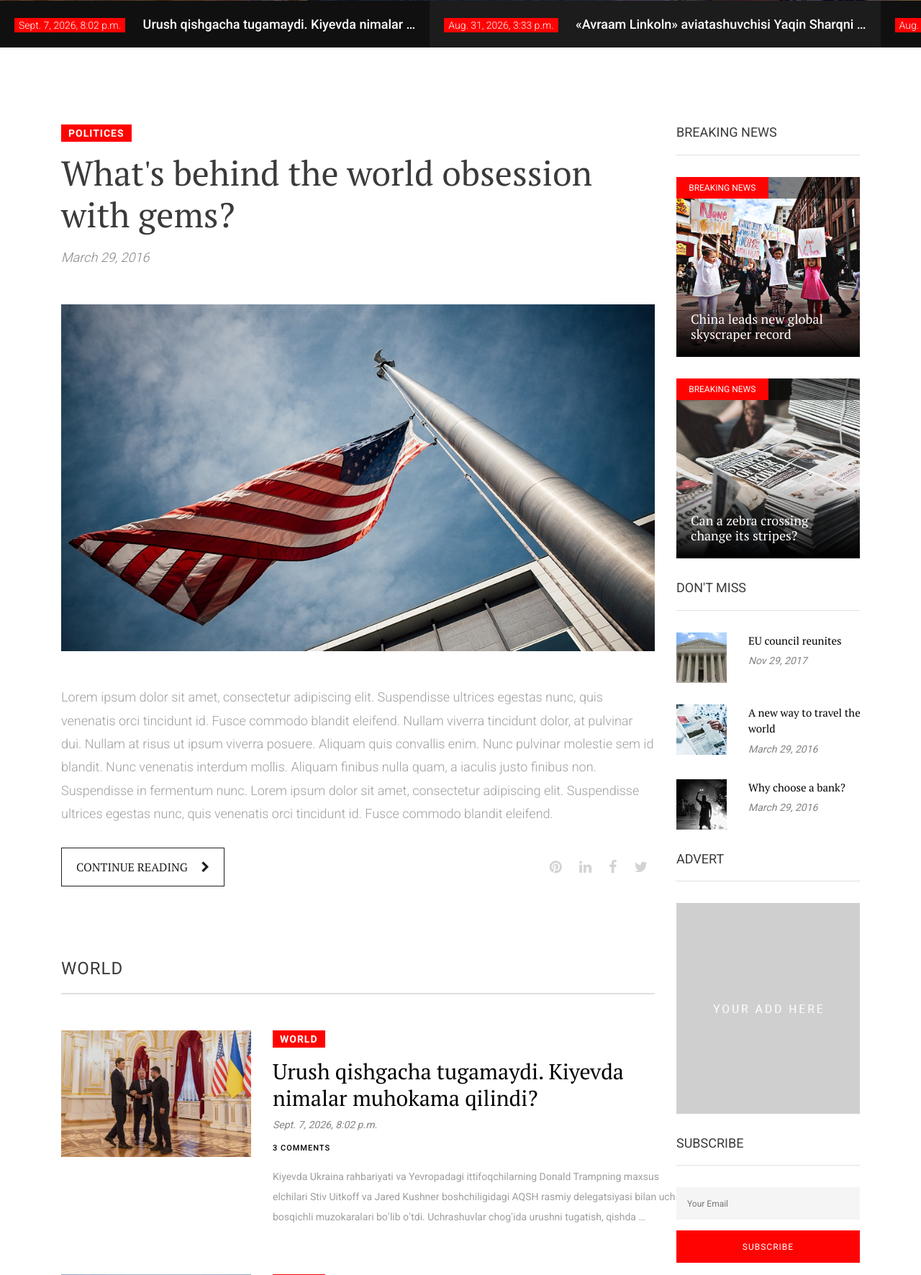
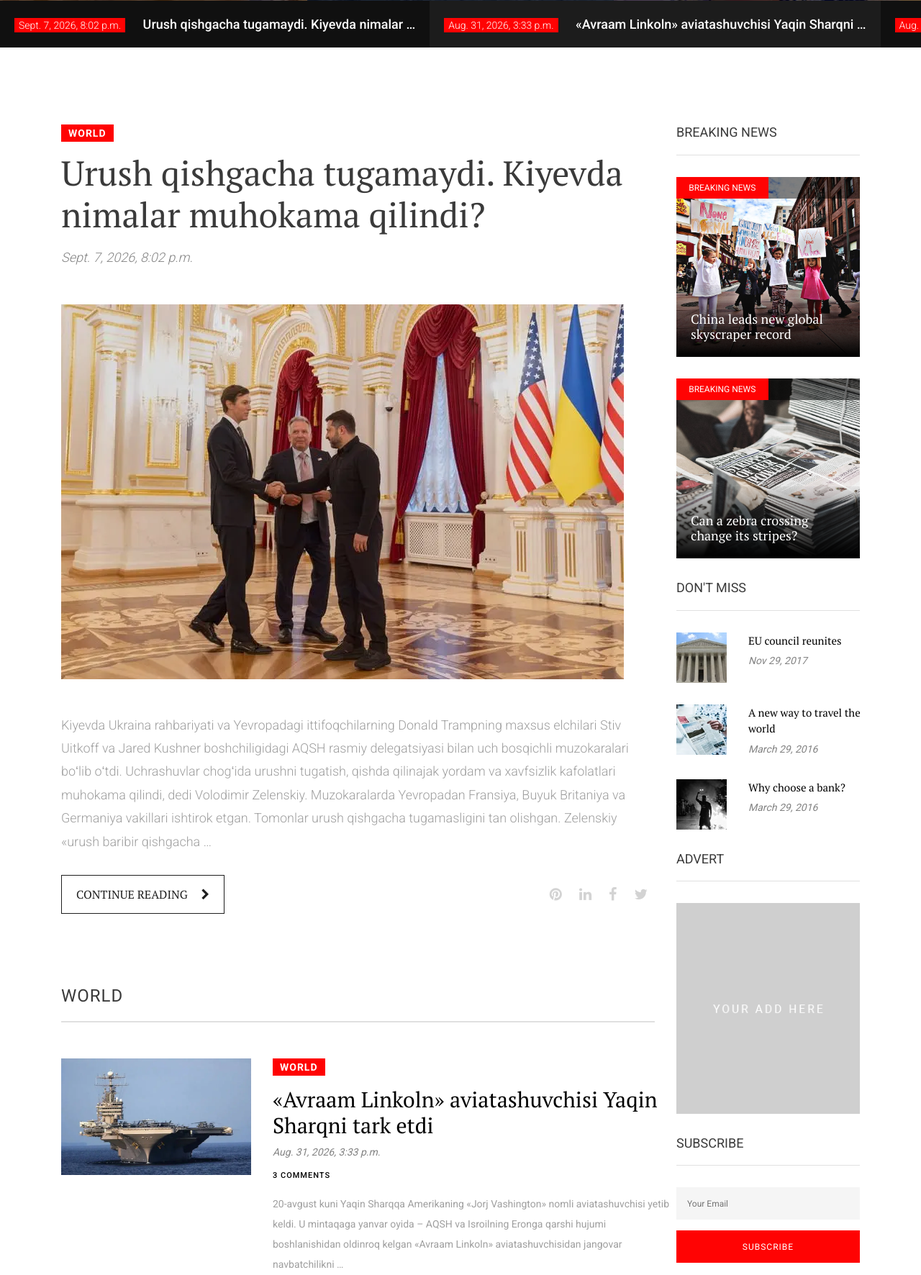
Before and after one commit to d1yorkhud/signal, a Django app: page / in a window 1280 px wide. Shown: the part 864-2636 px from the top of the page at 72% size. Run offline with Django 5.2, Linux system fonts and the light colour scheme; data comes from the database, SQL or seed files in the repository; both versions use the stored data as it was after the commit; some libraries are stand-ins or nearby versions.

Commit message:
world_main view fixed

```diff
--- a/signals/views.py
+++ b/signals/views.py
@@ -29,11 +29,13 @@ def news_detail(request, id):
 def homeView(request):
     news_list = News.published.all().order_by('-publish_time')[:10]
     categories = Category.objects.all()
-    world_news = News.published.all().filter(category__name="World")[:5]
+    world_news = News.published.all().filter(category__name="World").order_by("-publish_time")[1:6]
+    world_main = News.published.filter(category__name="World").order_by("-publish_time")[0]
     context = {
         'news_list': news_list,
         "categories": categories,
         "world_news": world_news,
+        "world_main": world_main,
     }
 
     return render(request, 'news/home.html', context)
--- a/templates/news/home.html
+++ b/templates/news/home.html
@@ -255,23 +255,24 @@
             <div class="row">
                 <div class="col-12 col-lg-9">
                     <!-- Gazette Welcome Post -->
+
                     <div class="gazette-welcome-post">
                         <!-- Post Tag -->
                         <div class="gazette-post-tag">
-                            <a href="#">Politices</a>
+                            <a href="#">{{ world_main.category.name }}</a>
                         </div>
-                        <h2 class="font-pt">What's behind the world obsession with gems?</h2>
-                        <p class="gazette-post-date">March 29, 2016</p>
+                        <h2 class="font-pt">{{world_main.title}}</h2>
+                        <p class="gazette-post-date">{{ world_main.publish_time }}</p>
                         <!-- Post Thumbnail -->
                         <div class="blog-post-thumbnail my-5">
-                            <img src="{% static 'images/blog-img/1.jpg' %}" alt="post-thumb">
+                            <img src="{{ world_main.image.url }}" alt="post-thumb">
                         </div>
                         <!-- Post Excerpt -->
-                        <p>Lorem ipsum dolor sit amet, consectetur adipiscing elit. Suspendisse ultrices egestas nunc, quis venenatis orci tincidunt id. Fusce commodo blandit eleifend. Nullam viverra tincidunt dolor, at pulvinar dui. Nullam at risus ut ipsum viverra posuere. Aliquam quis convallis enim. Nunc pulvinar molestie sem id blandit. Nunc venenatis interdum mollis. Aliquam finibus nulla quam, a iaculis justo finibus non. Suspendisse in fermentum nunc. Lorem ipsum dolor sit amet, consectetur adipiscing elit. Suspendisse ultrices egestas nunc, quis venenatis orci tincidunt id. Fusce commodo blandit eleifend.</p>
+                        <p>{{ world_main.body | truncatewords:60 }}</p>
                         <!-- Reading More -->
                         <div class="post-continue-reading-share d-sm-flex align-items-center justify-content-between mt-30">
                             <div class="post-continue-btn">
-                                <a href="#" class="font-pt">Continue Reading <i class="fa fa-chevron-right" aria-hidden="true"></i></a>
+                                <a href="{% url 'news_detail_page' world_main.pk %}" class="font-pt">Continue Reading <i class="fa fa-chevron-right" aria-hidden="true"></i></a>
                             </div>
                             <div class="post-share-btn-group">
                                 <a href="#"><i class="fa fa-pinterest" aria-hidden="true"></i></a>
@@ -281,6 +282,7 @@
                             </div>
                         </div>
                     </div>
+
 
                     <div class="gazette-todays-post section_padding_100_50">
                         <div class="gazette-heading">
```
Also changed, not shown: db.sqlite3, media/news/images/kiev.webp (added).
